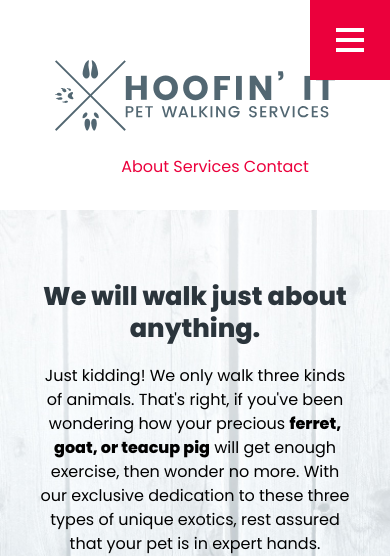
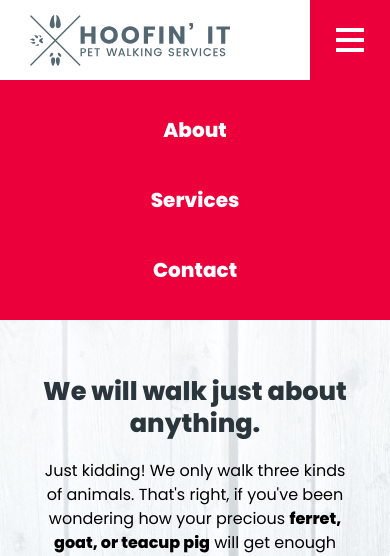
Before and after one commit to edoorn/web-accessibility-workshop, a PHP site: page / in a window 390 px wide. Shown: the top 556 px of the page. Run offline with PHP 8.4, Linux system fonts and the light colour scheme; some web fonts are replaced.

Commit message:
Mobile menu styles

```diff
--- a/src/css/styles.css
+++ b/src/css/styles.css
@@ -72,13 +72,13 @@ a {
   @media (max-width: 767px) {
     #header {
       text-align: center;
-      position: relative;
-      padding-top: 45px; }
+      position: relative; }
       #header #logo img {
-        width: 280px; } }
+        width: 200px;
+        float: left;
+        margin-bottom: 14px; } }
 
 #main-nav li {
-  display: inline-block;
   list-style-type: none; }
 @media (min-width: 768px) {
   #main-nav #main-nav-toggle {
@@ -121,7 +122,50 @@ a {
             -webkit-clip-path: polygon(20px 0%, 100% 0%, calc(100% - 20px) 100%, 0% 100%);
             clip-path: polygon(20px 0%, 100% 0%, calc(100% - 20px) 100%, 0% 100%); } }
 @media (max-width: 767px) {
-  #main-nav #main-nav-toggle {
+  #main-nav ul {
+    background: #eb003c;
+    clear: left;
+    margin: -30px;
+    padding: 0; }
+    #main-nav ul li {
+      padding: 15px; }
+      #main-nav ul li:first-child {
+        padding-top: 30px; }
+      #main-nav ul li:last-child {
+        padding-bottom: 30px; }
+      #main-nav ul li a {
+        position: relative;
+        display: inline-block;
+        background: #eb003c;
+        color: #fff;
+        font-size: 1.25rem;
+        font-weight: 800;
+        padding: 5px; }
+        #main-nav ul li a:after {
+          content: '';
+          display: block;
+          position: absolute;
+          top: calc(100% + 2px);
+          left: 50%;
+          height: 4px;
+          width: 0%;
+          background: #eb003c;
+          -webkit-clip-path: polygon(0% 0%, 100% 0%, 100% 100%, 0% 100%);
+          clip-path: polygon(0% 0%, 100% 0%, 100% 100%, 0% 100%);
+          transition: all 0.2s ease; }
+        #main-nav ul li a:hover:after, #main-nav ul li a:focus:after {
+          width: 100%;
+          left: 0;
+          -webkit-clip-path: polygon(4px 0%, 100% 0%, calc(100% - 4px) 100%, 0% 100%);
+          clip-path: polygon(4px 0%, 100% 0%, calc(100% - 4px) 100%, 0% 100%); }
+        #main-nav ul li a:after {
+          background: #fff;
+          top: auto;
+          bottom: 0; }
+        #main-nav ul li a:hover, #main-nav ul li a:focus {
+          text-decoration: none; } }
+
+#main-nav-toggle {
   display: block;
   width: 80px;
   height: 80px;
--- a/src/css/styles.scss
+++ b/src/css/styles.scss
@@ -198,10 +198,12 @@ a {
   @media (max-width: 767px) {
     text-align: center;
     position: relative;
-    padding-top: $gutter*1.5;
+    // padding-top: $gutter*1.5;
 
     #logo img {
-      width: 280px;
+      width: 200px;
+      float: left;
+      margin-bottom: 14px;
     }
   }
 }
@@ -209,7 +211,6 @@ a {
 // Nav
 #main-nav {
   li {
-    display: inline-block;
     list-style-type: none;
   }
   @media (min-width: 768px) {
@@ -260,6 +262,47 @@ a {
     }
   }
   @media (max-width: 767px) {
+    ul {
+      background: $red;
+      clear: left;
+      margin: 0 -$gutter;
+      padding: 0;
+
+      li {
+        padding: $gutter/2;
+
+        &:first-child {
+          padding-top: $gutter;
+        }
+
+        &:last-child {
+          padding-bottom: $gutter;
+        }
+
+        a {
+          @include link-focus;
+          background: $red;
+          color: #fff;
+          font-size: 1.25rem;
+          font-weight: 800;
+          padding: $gutter/6;
+
+          &:after {
+            background: #fff;
+            top: auto;
+            bottom: 0;
+          }
+
+          &:hover,
+          &:focus {
+            text-decoration: none;
+          }
+        }
+      }
+    }
+  }
+}
+
 #main-nav-toggle {
   display: block;
   width: 80px;
```
Also changed, not shown: other parts of src/css/styles.css (+19 -14 lines), other parts of src/css/styles.scss (+32 -7 lines). Lines whose indentation alone changed are shown as unchanged.
